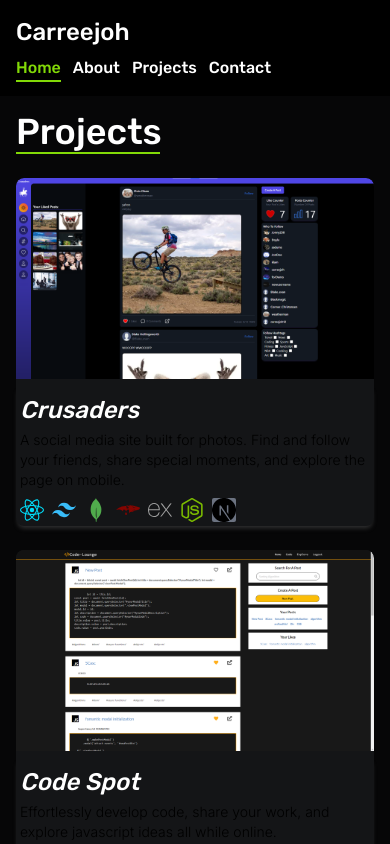
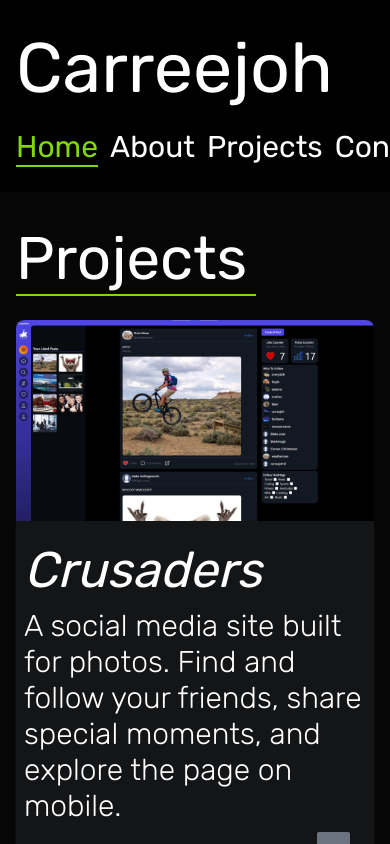
Before and after one commit to carreejoh/Final-Port, a Next.js app in the folder realworldport/: page /projects in a window 390 px wide. Built offline with nearby package versions, Linux system fonts and the light colour scheme.

Commit message:
Made more mobile changes

```diff
--- a/realworldport/app/components/header.jsx
+++ b/realworldport/app/components/header.jsx
@@ -7,21 +7,21 @@ function Header() {
   const [active, setActive] = useState("home");
 
   return (
-    <div className="fixed z-50 h-24 md:h-16 md:w-[100vw] top-0 right-0 left-0 bg-black md:bg-transparent">
-      <div className="w-full h-full md:flex justify-between pt-4 md:pl-20 md:pr-20 pr-4 pl-4 items-center">
+    <div className="fixed z-50 h-48 lg:h-16 lg:w-[100vw] top-0 right-0 left-0 bg-black lg:bg-transparent">
+      <div className="w-full h-full lg:flex justify-between pt-4 lg:pl-20 lg:pr-20 pr-4 pl-4 items-center">
         <Link href="/">
           <h1
             onClick={() => setActive("home")}
-            className="text-white md:border-b-2 border-neonGreen font-rubik text-2xl hover:text-neonGreen cursor-pointer"
+            className="text-white lg:border-b-2 border-neonGreen font-rubik text-[70px] lg:text-2xl hover:text-neonGreen cursor-pointer"
           >
             Carreejoh
           </h1>
         </Link>
-        <div className="flex md:mt-0 mt-2">
+        <div className="flex lg:mt-0 mt-2 ">
           <Link href="/">
             <h1
               onClick={() => setActive("home")}
-              className={`font-rubik text-md ml-0 md:ml-3 border-b-2 hover:border-neonGreen hover:text-neonGreen duration-100 cursor-pointer ${
+              className={`font-rubik text-3xl lg:text-lg ml-0 lg:ml-3 border-b-2 hover:border-neonGreen hover:text-neonGreen duration-100 cursor-pointer ${
                 active === "home"
                   ? "border-neonGreen text-neonGreen"
                   : "border-transparent text-white"
@@ -34,7 +34,7 @@ function Header() {
           <Link href="/about">
             <h1
               onClick={() => setActive("about")}
-              className={`font-rubik text-md ml-3 border-b-2 hover:border-neonGreen hover:text-neonGreen duration-100 cursor-pointer ${
+              className={`font-rubik text-3xl lg:text-lg ml-3 border-b-2 hover:border-neonGreen hover:text-neonGreen duration-100 cursor-pointer ${
                 active === "about"
                   ? "border-neonGreen text-neonGreen"
                   : "border-transparent text-white"
@@ -47,7 +47,7 @@ function Header() {
           <Link href="/projects">
             <h1
               onClick={() => setActive("projects")}
-              className={`font-rubik text-md ml-3 border-b-2 hover:border-neonGreen hover:text-neonGreen duration-100 cursor-pointer ${
+              className={`font-rubik text-3xl lg:text-lg ml-3 border-b-2 hover:border-neonGreen hover:text-neonGreen duration-100 cursor-pointer ${
                 active === "projects"
                   ? "border-neonGreen text-neonGreen"
                   : "border-transparent text-white"
@@ -60,7 +60,7 @@ function Header() {
           <Link href="/contact">
             <h1
               onClick={() => setActive("contact")}
-              className={`font-rubik text-md ml-3 border-b-2 hover:border-neonGreen hover:text-neonGreen duration-100 cursor-pointer ${
+              className={`font-rubik text-3xl lg:text-lg ml-3 border-b-2 hover:border-neonGreen hover:text-neonGreen duration-100 cursor-pointer ${
                 active === "contact"
                   ? "border-neonGreen text-neonGreen"
                   : "border-transparent text-white"
--- a/realworldport/app/components/projectCard.jsx
+++ b/realworldport/app/components/projectCard.jsx
@@ -4,68 +4,68 @@ import Link from "next/link";
 
 function ProjectCard({ bgImg, techStack, desc, title, link }) {
   return (
-    <div className="h-full w-full">
+    <div className="h-full w-full ">
       <div className=" bg-baseShade w-full h-full flex flex-col ">
-        <div className="bg-baseGray relative right-0 top-0 left-0 h-52 overflow-hidden rounded-tl-lg rounded-tr-lg ">
+        <div className="bg-baseGray relative right-0 top-0 left-0  lg:h-52 overflow-hidden rounded-tl-lg rounded-tr-lg ">
           <Link href={`/projects/${link}`}>
             <img
               src={bgImg}
-              className="rounded-tl-lg rounded-tr-lg bg-center hover:scale-110 duration-200"
+              className="rounded-tl-lg rounded-tr-lg bg-center hover:scale-110 duration-200 w-full h-full"
               alt="Background"
             ></img>
           </Link>
         </div>
-        <div className="flex-grow bg-baseGray rounded-bl-lg rounded-br-lg p-1 shadow-customBoxShadow">
+        <div className="flex-grow bg-baseGray rounded-bl-lg rounded-br-lg p-2 lg:p-1 shadow-customBoxShadow">
           <Link href={`/projects/${link}`}>
-          <h1 className="text-2xl text-white font-rubik italic mt-1">
+          <h1 className="text-[50px] lg:text-2xl text-white font-rubik italic mt-1">
             {title}
           </h1>
           </Link>
-          <h1 className="font-light text-sm mt-1">{desc}</h1>
+          <h1 className="font-light text-3xl lg:text-sm lg:mt-1 text-white">{desc}</h1>
           <div className="flex mt-2">
             {techStack.map((tech) => (
-              <div key={tech} className="mr-2">
+              <div key={tech} className="mr-4 lg:mr-2">
                 {tech === "JavaScript" && (
-                  <img src="/javascript.svg" className="h-6 w-6"></img>
+                  <img src="/javascript.svg" className="lg:h-6 lg:w-6 h-16 w-16"></img>
                 )}
                 {tech === "HTML" && (
-                  <img src="/html5.svg" className="h-6 w-6"></img>
+                  <img src="/html5.svg" className="lg:h-6 lg:w-6 h-16 w-16"></img>
                 )}
                 {tech === "CSS" && (
-                  <img src="/css3.svg" className="h-6 w-6"></img>
+                  <img src="/css3.svg" className="lg:h-6 lg:w-6 h-16 w-16"></img>
                 )}
                 {tech === "React" && (
-                  <img src="/react.svg" className="h-6 w-6"></img>
+                  <img src="/react.svg" className="lg:h-6 lg:w-6 h-16 w-16"></img>
                 )}
                 {tech === "MySQL" && (
-                  <img src="/mysql.svg" className="h-6 w-6"></img>
+                  <img src="/mysql.svg" className="lg:h-6 lg:w-6 h-16 w-16"></img>
                 )}
                 {tech === "Sequelize" && (
-                  <img src="/sequelize.svg" className="h-6 w-6"></img>
+                  <img src="/sequelize.svg" className="lg:h-6 lg:w-6 h-16 w-16"></img>
                 )}
                 {tech === "Mongo" && (
-                  <img src="/mongodb.svg" className="h-6 w-6"></img>
+                  <img src="/mongodb.svg" className="lg:h-6 lg:w-6 h-16 w-16"></img>
                 )}
                 {tech === "Mongoose" && (
-                  <img src="/mongoose.svg" className="h-6 w-6"></img>
+                  <img src="/mongoose.svg" className="lg:h-6 lg:w-6 h-16 w-16"></img>
                 )}
                 {tech === "Express" && (
-                  <img src="/express.svg" className="h-6 w-6"></img>
+                  <img src="/express.svg" className="lg:h-6 lg:w-6 h-16 w-16"></img>
                 )}
                 {tech === "Node" && (
-                  <img src="/nodedotjs.svg" className="h-6 w-6"></img>
+                  <img src="/nodedotjs.svg" className="lg:h-6 lg:w-6 h-16 w-16"></img>
                 )}
                 {tech === "GraphQL" && (
-                  <img src="/graphql.svg" className="h-6 w-6"></img>
+                  <img src="/graphql.svg" className="lg:h-6 lg:w-6 h-16 w-16"></img>
                 )}
                 {tech === "Next" && (
-                  <img src="/nextdotjs.svg" className="h-6 w-6 bg-gray-500 rounded-sm"></img>
+                  <img src="/nextdotjs.svg" className="lg:h-6 lg:w-6 h-16 w-16 bg-gray-500 rounded-sm"></img>
                 )}
                 {tech === "Tailwind" && (
-                  <img src="/tailwindcss.svg" className="h-6 w-6"></img>
+                  <img src="/tailwindcss.svg" className="lg:h-6 lg:w-6 h-16 w-16"></img>
                 )}
                 {tech === "Fomantic" && (
-                  <img src="/fomanticLogo.png" className="h-6 w-6"></img>
+                  <img src="/fomanticLogo.png" className="lg:h-6 lg:w-6 h-16 w-16"></img>
                 )}
               </div>
             ))}
--- a/realworldport/app/layout.jsx
+++ b/realworldport/app/layout.jsx
@@ -1,11 +1,11 @@
-"use client";
 import "./globals.css";
-import { Inter } from "next/font/google";
+import { Rubik } from "next/font/google";
 import Header from "./components/header";
 import Footer from "./components/footer";
 import { Suspense } from "react";
+import Head from "next/head";
 
-const inter = Inter({ subsets: ["latin"] });
+const rubik = Rubik({ subsets: ["latin"], display: 'swap'});
 
 // export const metadata = {
 //   title: 'Create Next App',
@@ -14,8 +14,8 @@ const inter = Inter({ subsets: ["latin"] });
 
 export default function RootLayout({ children }) {
   return (
-    <html lang="en">
-      <link rel="preconnect" href="https://fonts.googleapis.com"></link>
+    <html lang="en" className={rubik.className}>
+      {/* <link rel="preconnect" href="https://fonts.googleapis.com"></link>
         <link
           rel="preconnect"
           href="https://fonts.gstatic.com"
@@ -24,8 +24,11 @@ export default function RootLayout({ children }) {
         <link
           href="https://fonts.googleapis.com/css2?family=Rubik:wght@500&display=swap"
           rel="stylesheet"
-      ></link>
-      <body className={inter.className}>
+        ></link> */}
+      <Head>
+        <meta name="viewport" content="width=device-width, initial-scale=1" />
+      </Head>
+      <body className={rubik.className}>
         <Suspense>
           <Header />
         </Suspense>
--- a/realworldport/app/projects/page.jsx
+++ b/realworldport/app/projects/page.jsx
@@ -4,16 +4,16 @@ import Link from "next/link";
 
 function Projects() {
   return (
-    <div className="w-[100vw] h-[100vh] pt-20 md:pt-16 md:pb-16 md:pl-16 md:pr-16 bg-gradient-to-tr from-baseGray to-black overflow-y-hidden">
-      <div className="w-full h-full bg-baseShade md:bg-gradient-to-tr from-black to-baseGray overflow-y-scroll">
-        <div className="grid grid-cols-12 gap-4 h-full pt-2 pb-2 md:pr-60 md:pl-60 mb-5 md:p-0 p-4">
+    <div className="w-[100vw] h-[100vh] pt-48 lg:pt-16 lg:pb-16 lg:pl-16 lg:pr-16 bg-gradient-to-tr from-baseGray to-black overflow-y-hidden">
+      <div className="w-full h-full bg-baseShade lg:bg-gradient-to-tr from-black to-baseGray overflow-y-scroll">
+        <div className="grid grid-cols-12 gap-4 w-full h-full pt-2 pb-2 xl:pr-60 xl:pl-60 mb-5 xl:p-0 p-4">
           {/* Featured Project */}
           <div className="col-span-12 mt-6">
-            <h1 className="text-4xl text-white font-rubik border-b-2 border-neonGreen w-36">
+            <h1 className="lg:text-4xl text-[60px] w-60 leading-[70px] text-white font-rubik border-b-2 border-neonGreen lg:w-36">
               Projects
             </h1>
           </div>
-          <div className="hidden col-span-12 h-96 md:flex justify-between bg-baseGray rounded-lg overflow-hidden shadow-customBoxShadow">
+          <div className="hidden col-span-12 h-96 xl:flex justify-between bg-baseGray rounded-lg overflow-hidden shadow-customBoxShadow">
             <div className="w-[50%] flex-col justify-between">
               <div className="p-2">
                 <Link href="/projects/crusaders">
@@ -50,7 +50,7 @@ function Projects() {
               Other Projects:
             </h1>
           </div> */}
-          <div className="col-span-12 md:hidden mt-2">
+          <div className="col-span-12 lg:col-span-6 xl:hidden mt-2">
             <ProjectCard
               title="Crusaders"
               link="codespot"
@@ -69,7 +69,7 @@ function Projects() {
               ]}
             />
           </div>
-          <div className="col-span-12 md:col-span-4 mt-2">
+          <div className="col-span-12 lg:col-span-6 xl:col-span-4 mt-2">
             <ProjectCard
               title="Code Spot"
               link="codespot"
@@ -88,7 +88,7 @@ function Projects() {
               ]}
             />
           </div>
-          <div className="col-span-12 md:col-span-4 mt-2">
+          <div className="col-span-12 lg:col-span-6 xl:col-span-4 mt-2">
             <ProjectCard
               title="Tyr's Vault"
               link="tyrsvault"
@@ -106,7 +106,7 @@ function Projects() {
               ]}
             />
           </div>
-          <div className="col-span-12 md:ol-span-4 mt-2">
+          <div className="col-span-12 lg:col-span-6 xl:col-span-4 mt-2">
             <ProjectCard
               title="Tech Blog"
               link="techblog"
```
Also changed, not shown: realworldport/app/about/page.jsx (+3 -2 lines), realworldport/app/page.jsx (+8 -8 lines). Lines whose indentation alone changed are shown as unchanged.
